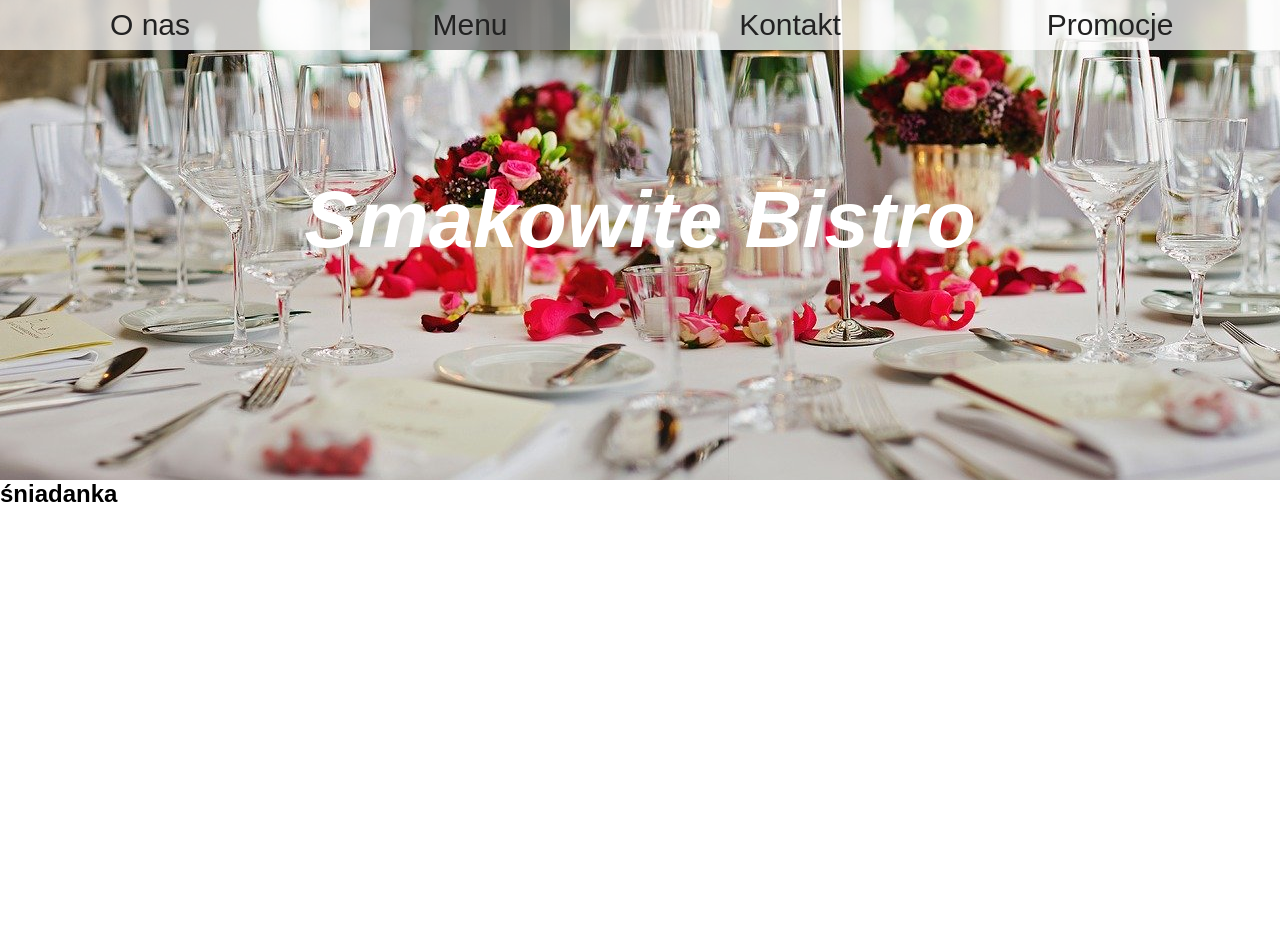
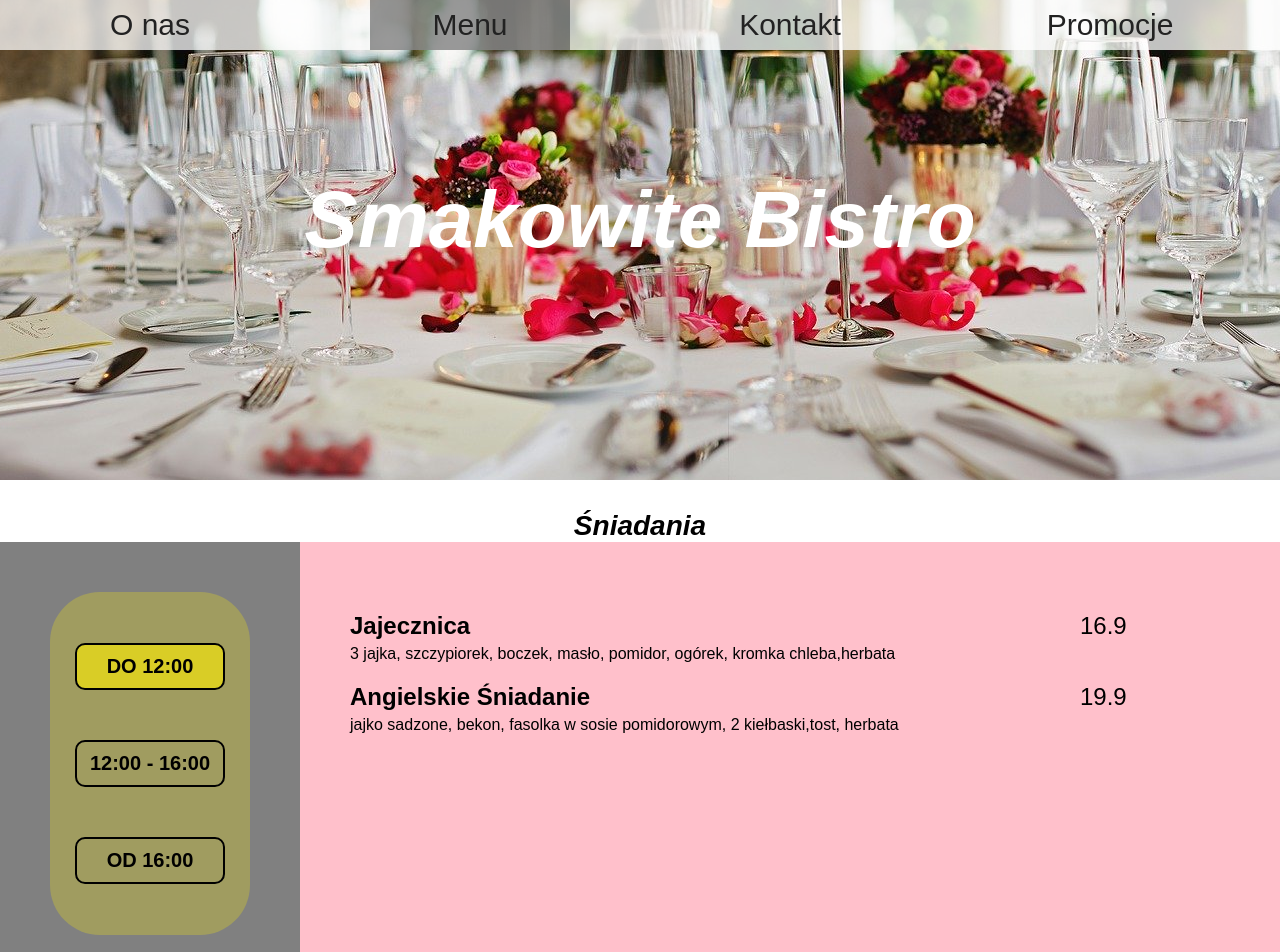
Before and after one commit to wasiak93/restaurant-spa, a React (Create React App) app: page /menu/breakfast in a window 1280 px wide. Shown: the top 952 px of the page. Built offline with nearby package versions, Linux system fonts and the light colour scheme.

Commit message:
add mealsList in Breakfast.js and maps mealsList- create melas; in style flex-box for div.text and for .header_meal

```diff
--- a/src/components/Breakfast.js
+++ b/src/components/Breakfast.js
@@ -1,10 +1,40 @@
 import React from "react";
-import { Route } from "react-router-dom";
+import MenuList from "../components/MenuList";
+import "../styles/Breakfast.css";
 
+const mealsList = [
+  {
+    id: 0,
+    name: "Jajecznica",
+    price: 16.9,
+    ingridents:
+      "3 jajka, szczypiorek, boczek, masło, pomidor, ogórek, kromka chleba,herbata"
+  },
+  {
+    id: 1,
+    name: "Angielskie Śniadanie",
+    price: 19.9,
+    ingridents:
+      "jajko sadzone, bekon, fasolka w sosie pomidorowym, 2 kiełbaski,tost, herbata"
+  }
+];
 const Breakfast = () => {
+  const meals = mealsList.map(item => (
+    <div key={item.id}>
+      <div className="header_meal">
+        <h2>{item.name}</h2>
+        <p className="price">{item.price}</p>
+      </div>
+      <p>{item.ingridents}</p>
+    </div>
+  ));
   return (
-    <div>
-      <h1>śniadanka</h1>
+    <div className="meal">
+      <h1>Śniadania</h1>
+      <div className="text">
+        <MenuList />
+        <section className="content">{meals}</section>
+      </div>
     </div>
   );
 };
--- /dev/null
+++ b/src/styles/Breakfast.css
@@ -0,0 +1,76 @@
+.meal {
+  padding-bottom: 50px;
+}
+
+.meal h1 {
+  text-align: center;
+  margin-top: 30px;
+  font-size: 28px;
+  font-style: italic;
+}
+
+.meal .text {
+  display: flex;
+  background-color: grey;
+}
+
+.meal nav {
+  flex-basis: 200px;
+  margin: 50px;
+  padding: 1px 0px;
+  background-color: rgba(248, 232, 9, 0.267);
+  border-radius: 50px;
+}
+
+.meal ul {
+  list-style: none;
+}
+
+.meal a {
+  display: block;
+  width: 150px;
+  margin: 50px auto;
+  padding: 10px;
+  font-size: 20px;
+  text-align: center;
+  color: black;
+  text-decoration: none;
+  text-transform: uppercase;
+  border: black solid 2px;
+  border-radius: 10px;
+  font-weight: bold;
+  transition: 0.3s;
+}
+
+.meal a:hover {
+  background-color: #ddd;
+}
+
+
+.meal .active {
+  background-color: rgba(248, 232, 9, 0.65);
+}
+
+.meal .content {
+  /* display: flex; */
+  flex-grow: 1;
+  padding: 50px;
+  background-color: pink;
+
+}
+
+.meal .header_meal {
+  display: flex;
+  padding: 20px 0px 5px 0px;
+}
+
+.header_meal h2 {
+  flex-grow: 1;
+  font-size: 24px;
+}
+
+.header_meal .price {
+  flex-basis: 100px;
+  margin-right: 50px;
+  font-size: 24px;
+}
```
